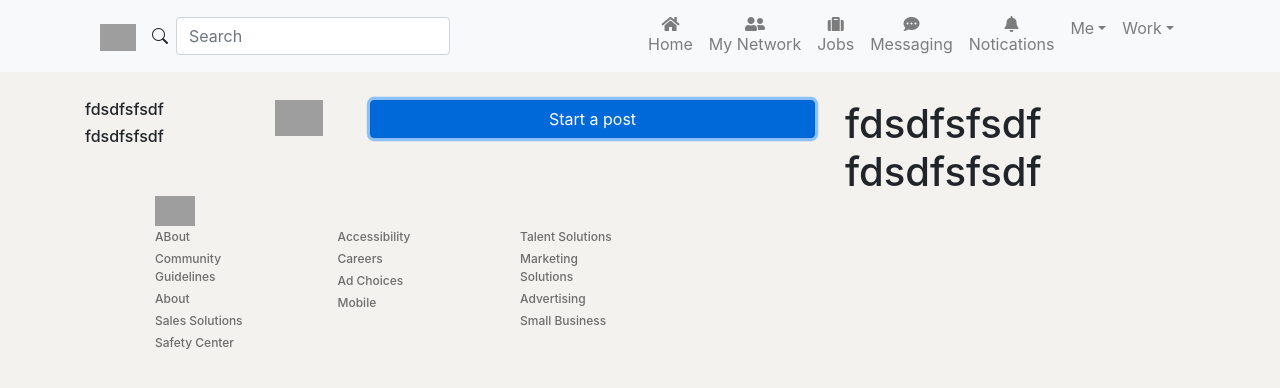
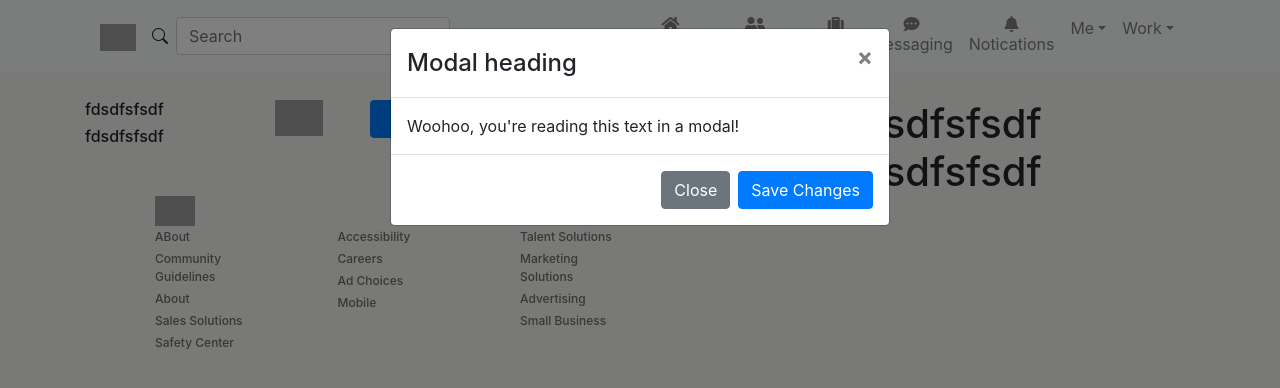
Before and after one commit to LorenzoGiorgini/linkedin, a React (Create React App) app: page /feed in a window 1280 px wide. Both pictures are taken after a click on the button "Start a post". Shown: the top 388 px of the page. Built offline with nearby package versions, Linux system fonts and the light colour scheme; grey boxes are pictures that could not be loaded.

Commit message:
NewpostModal added

```diff
--- a/src/components/NewPost.jsx
+++ b/src/components/NewPost.jsx
@@ -1,4 +1,5 @@
 import { Row, Col, Button} from "react-bootstrap"
+import NewPostModal from "./NewPostModal"
 
 const NewPost = () => {
    return (
@@ -8,9 +9,8 @@
             <img style={{width : '48px'}} className="img-fluid" src="https://www.pngfind.com/pngs/m/610-6104451_image-placeholder-png-user-profile-placeholder-image-png.png" alt="" />
         </Col>
         <Col sm={10}>
-            <Button className="justify-content-left" style={{width : '100%'}}>
-                Start a post
-            </Button>
+
+                <NewPostModal/>
         </Col>
     </Row>
 
--- /dev/null
+++ b/src/components/NewPostModal.jsx
@@ -0,0 +1,39 @@
+import { useState } from "react";
+import { Button, Modal } from "react-bootstrap";
+
+const NewPostModal = () => {
+  const [show, setShow] = useState(false);
+
+  const handleClose = () => setShow(false);
+  const handleShow = () => setShow(true);
+
+  return (
+    <>
+      <Button
+        variant="primary"
+        onClick={handleShow}
+        className="align"
+        style={{ width: "100%" }}
+      >
+        Start a post
+      </Button>
+
+      <Modal show={show} onHide={handleClose}>
+        <Modal.Header closeButton>
+          <Modal.Title>Modal heading</Modal.Title>
+        </Modal.Header>
+        <Modal.Body>Woohoo, you're reading this text in a modal!</Modal.Body>
+        <Modal.Footer>
+          <Button variant="secondary" onClick={handleClose}>
+            Close
+          </Button>
+          <Button variant="primary" onClick={handleClose}>
+            Save Changes
+          </Button>
+        </Modal.Footer>
+      </Modal>
+    </>
+  );
+};
+
+export default NewPostModal;
```
